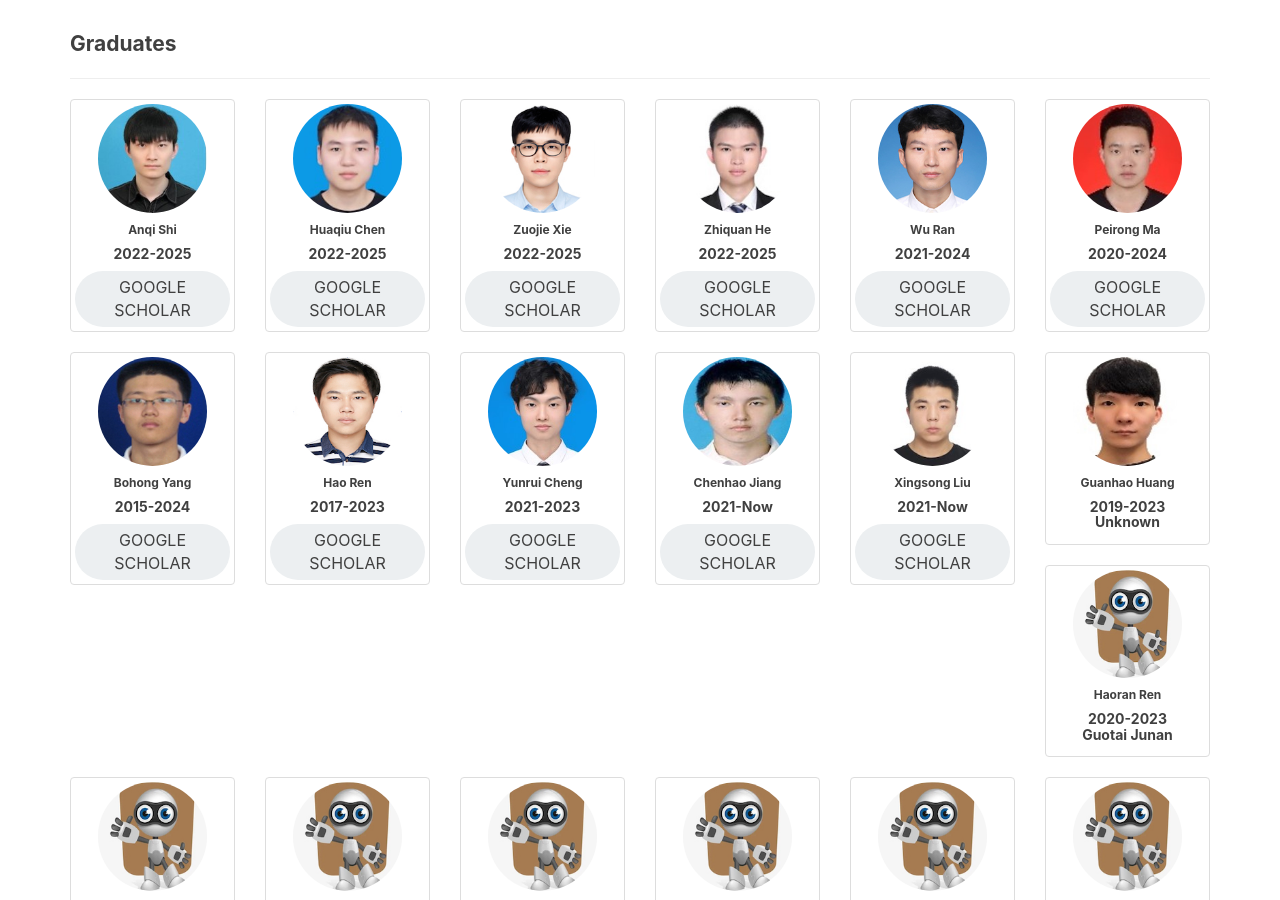
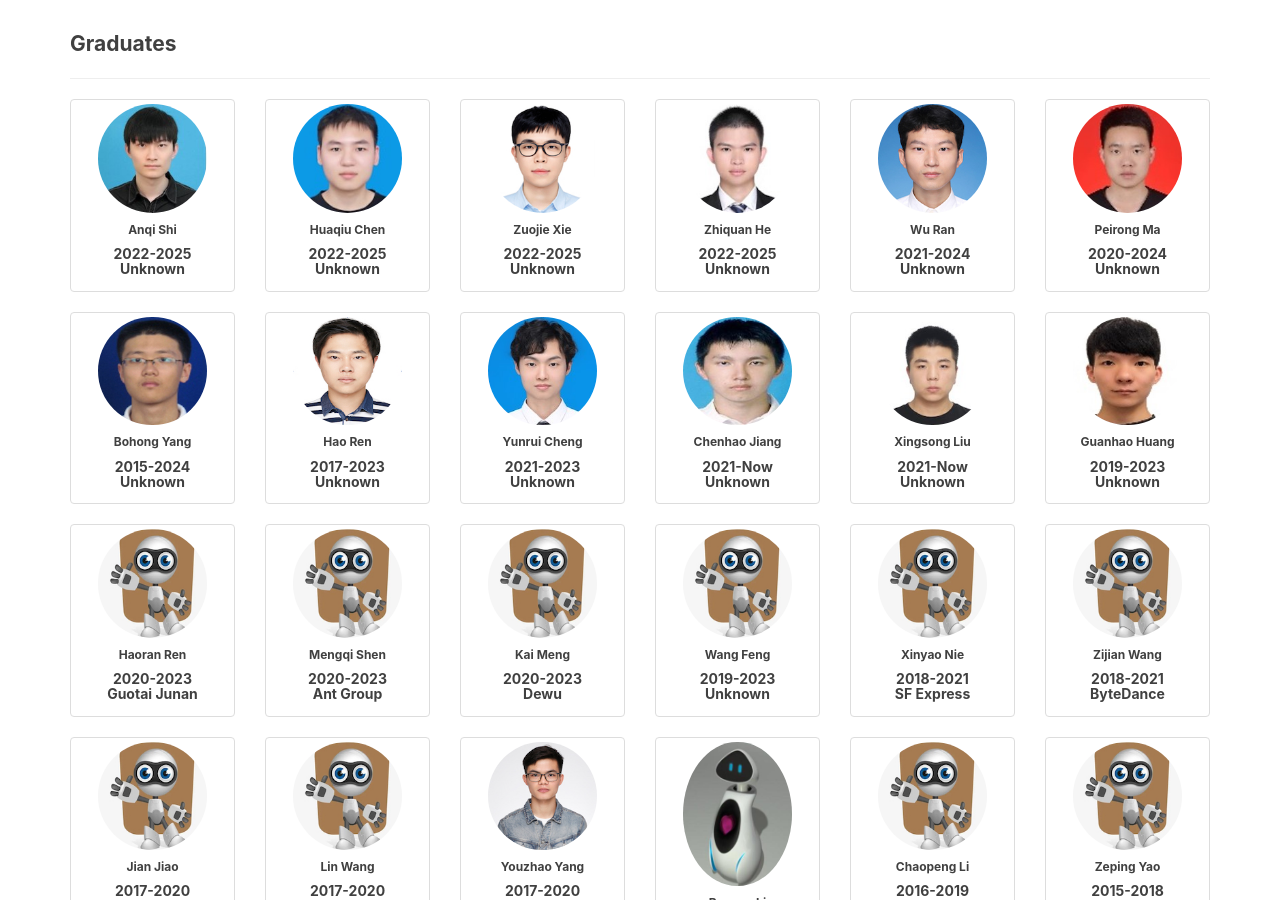
Before and after one commit to lunatics123/lunatics123.github.io, a Jekyll site: the page built from members.html, in a window 1280 px wide and 900 px high, scrolled down 1463 px. Built offline with Jekyll 4.4.1, drawn with Linux system fonts in a browser that asks for light colours; comment, search, counter and statistics services are not loaded.

Commit message:
Fix member: fix format

```diff
--- a/members.html
+++ b/members.html
@@ -147,9 +147,7 @@
                 <div class="thumbnail">
                     <a><img class="img-circle" src="/img/members/anqishi.jpg" style="width: 70%"></a>
                     <h6><a>Anqi Shi</a></h6>
-                    <h5><b>2022-2025</b></h5>
-                    <a class="post-tag round-xl">Google
-                        Scholar</a>
+                    <h5><b>2022-2025</b><br>Unknown</h5>
                 </div>
             </div>
 
@@ -157,9 +155,7 @@
                 <div class="thumbnail">
                     <a><img class="img-circle" src="/img/members/huaqiuchen.jpg" style="width: 70%"></a>
                     <h6><a>Huaqiu Chen</a></h6>
-                    <h5><b>2022-2025</b></h5>
-                    <a class="post-tag round-xl">Google
-                        Scholar</a>
+                    <h5><b>2022-2025</b><br>Unknown</h5>
                 </div>
             </div>
 
@@ -167,9 +163,7 @@
                 <div class="thumbnail">
                     <a><img class="img-circle" src="/img/members/zuojiexie.jpg" style="width: 70%"></a>
                     <h6><a>Zuojie Xie</a></h6>
-                    <h5><b>2022-2025</b></h5>
-                    <a class="post-tag round-xl">Google
-                        Scholar</a>
+                    <h5><b>2022-2025</b><br>Unknown</h5>
                 </div>
             </div>
 
@@ -177,9 +171,7 @@
                 <div class="thumbnail">
                     <a><img class="img-circle" src="/img/members/zhiquanhe.jpg" style="width: 70%"></a>
                     <h6><a>Zhiquan He</a></h6>
-                    <h5><b>2022-2025</b></h5>
-                    <a class="post-tag round-xl" href="https://scholar.google.com/citations?user=M4epeLUAAAAJ">Google
-                        Scholar</a>
+                    <h5><b>2022-2025</b><br>Unknown</h5>
                 </div>
             </div>
 
@@ -187,9 +179,7 @@
                 <div class="thumbnail">
                     <a><img class="img-circle" src="/img/members/wuran.jpg"  style="width: 70%"></a>
                     <h6><a>Wu Ran</a></h6>
-                    <h5><b>2021-2024</b></h5>
-                    <a class="post-tag round-xl" href="https://scholar.google.com/citations?user=1C3-qdUAAAAJ">Google
-                        Scholar</a>
+                    <h5><b>2021-2024</b><br>Unknown</h5>
                 </div>
             </div>
 
@@ -198,9 +188,7 @@
                     <a href="/details/peirongma.html"><img class="img-circle" src="/img/members/peirongma.jpg"
                                                            style="width: 70%"></a>
                     <h6><a href="/details/peirongma.html">Peirong Ma</a></h6>
-                    <h5><b>2020-2024</b></h5>
-                    <a class="post-tag round-xl" href="https://scholar.google.com/citations?user=Qn42R8UAAAAJ">Google
-                        Scholar</a>
+                    <h5><b>2020-2024</b><br>Unknown</h5>
                 </div>
             </div>
 
@@ -209,9 +197,7 @@
                     <a href="/details/bohongyang.html"><img class="img-circle" src="/img/members/bohongyang.jpg"
                                                             style="width: 70%"></a>
                     <h6><a href="/details/bohongyang.html">Bohong Yang</a></h6>
-                    <h5><b>2015-2024</b></h5>
-                    <a class="post-tag round-xl" href="https://scholar.google.com/citations?user=5ad3SggAAAAJ">Google
-                        Scholar</a>
+                    <h5><b>2015-2024</b><br>Unknown</h5>
                 </div>
             </div>
 
@@ -220,9 +206,7 @@
                     <a href="/details/haoren.html"><img class="img-circle" src="/img/members/haoren.jpg"
                                                         style="width: 70%"></a>
                     <h6><a href="/details/haoren.html">Hao Ren</a></h6>
-                    <h5><b>2017-2023</b></h5>
-                    <a class="post-tag round-xl" href="https://scholar.google.com/citations?user=Q4MQAfEAAAAJ">Google
-                        Scholar</a>
+                    <h5><b>2017-2023</b><br>Unknown</h5>
                 </div>
             </div>
 
@@ -230,9 +214,7 @@
                 <div class="thumbnail">
                     <a><img class="img-circle" src="/img/members/yunruicheng.jpg" style="width: 70%"></a>
                     <h6><a>Yunrui Cheng</a></h6>
-                    <h5><b>2021-2023</b></h5>
-                    <a class="post-tag round-xl">Google
-                        Scholar</a>
+                    <h5><b>2021-2023</b><br>Unknown</h5>
                 </div>
             </div>
 
@@ -240,9 +222,7 @@
                 <div class="thumbnail">
                     <a><img class="img-circle" src="/img/members/chenhaojiang.jpg" style="width: 70%"></a>
                     <h6><a>Chenhao Jiang</a></h6>
-                    <h5><b>2021-Now</b></h5>
-                    <a class="post-tag round-xl">Google
-                        Scholar</a>
+                    <h5><b>2021-Now</b><br>Unknown</h5>
                 </div>
             </div>
 
@@ -250,9 +230,7 @@
                 <div class="thumbnail">
                     <a><img class="img-circle" src="/img/members/xingsongliu.jpg"  style="width: 70%"></a>
                     <h6><a>Xingsong Liu</a></h6>
-                    <h5><b>2021-Now</b></h5>
-                    <a class="post-tag round-xl">Google
-                        Scholar</a>
+                    <h5><b>2021-Now</b><br>Unknown</h5>
                 </div>
             </div>
 
```
